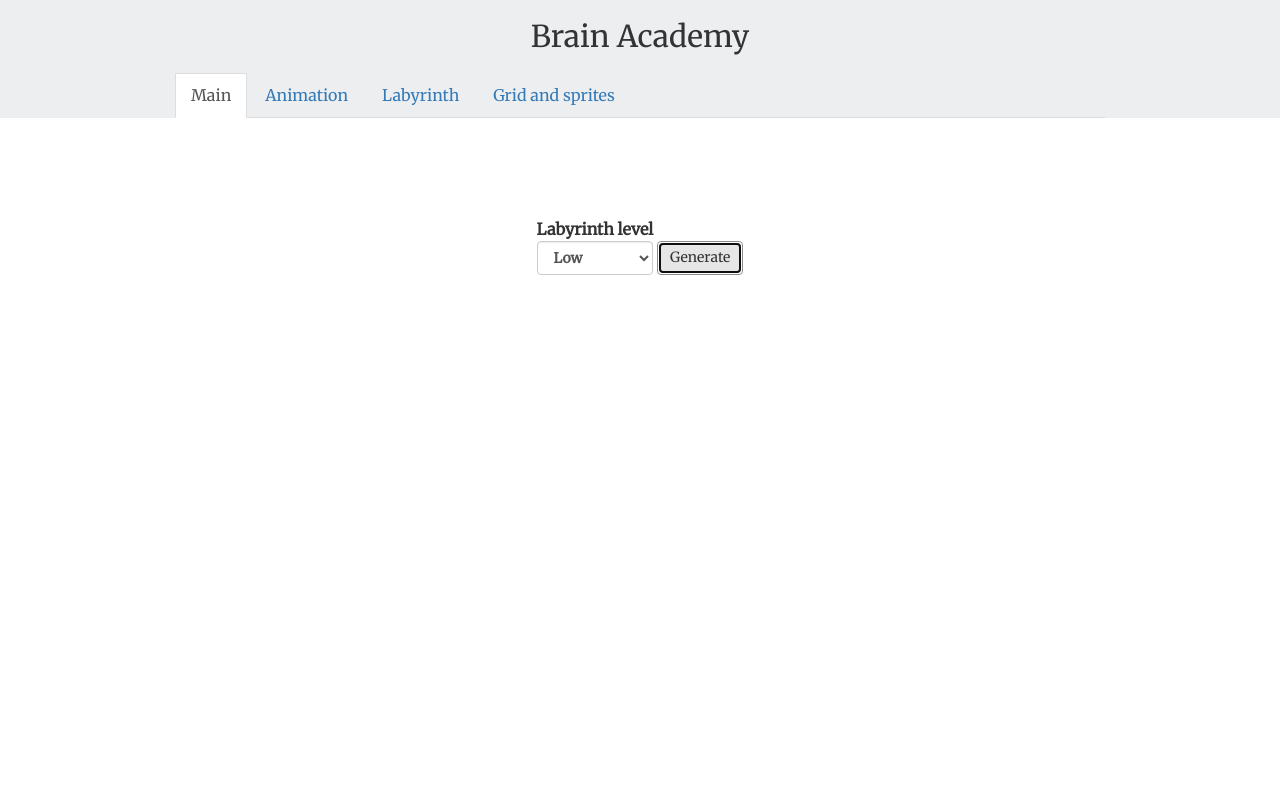
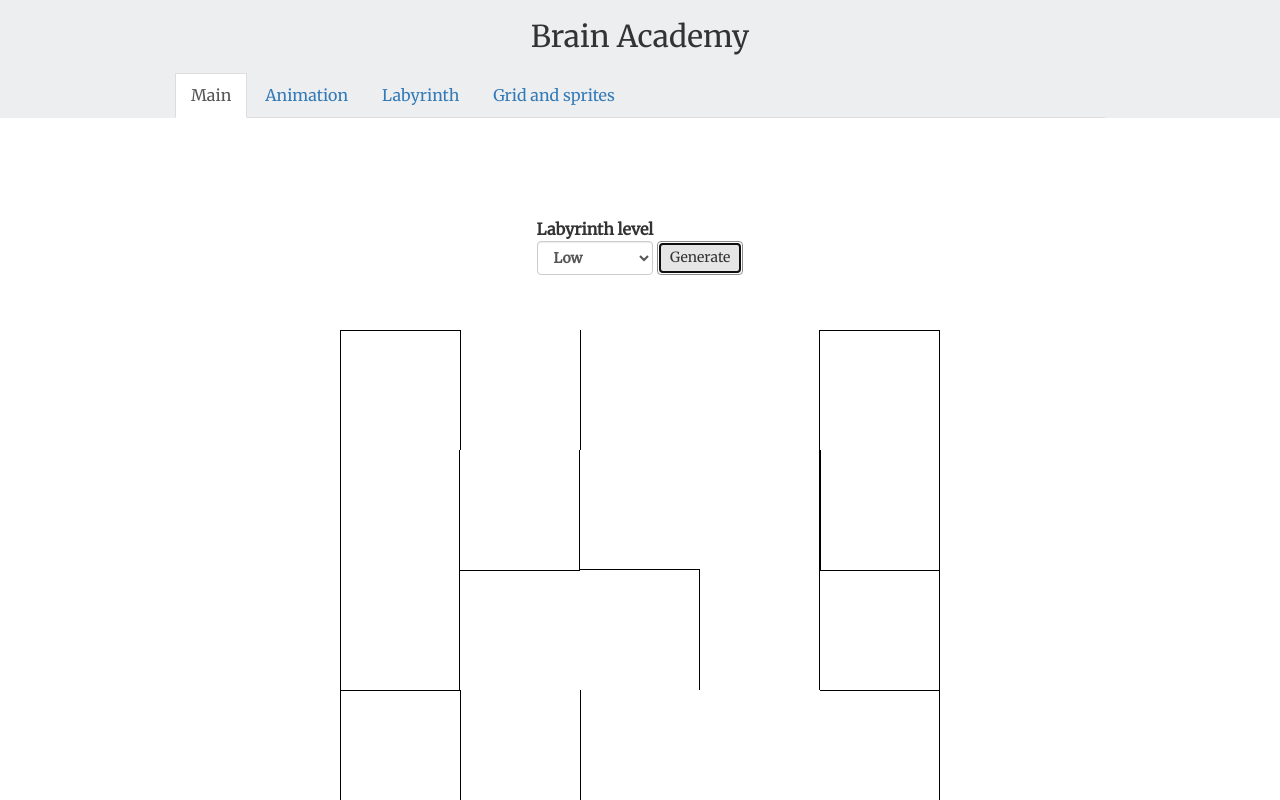
Before and after one commit to severjason/brainacademyGit, a website: page app/index.html in a window 1280 px wide. Both pictures are taken after a click on the button "Generate". Shown: the top 800 px of the page. Drawn offline with nearby package versions, Linux system fonts and the light colour scheme.

Commit message:
rewrited js from jquery to native js

```diff
--- a/app/js/main.js
+++ b/app/js/main.js
@@ -1,18 +1,22 @@
-(function ($) {
-    $(document).ready(function () {
+"use strict";
+(function () {
+    document.addEventListener('DOMContentLoaded', function () {
 
-        let mainObject = new function () {
-            this.labArray = [];
-            this.mainContent = $("#main_content");
-            this.nav = $("nav");
-            this.navLink = document.querySelectorAll("ul.nav-tabs > li");
-            this.quantityPerSide = 20;
-            this.random = function (min, max) {
+        let labyrinth = new function () {
+            let labArray = [];
+            let mainContent = document.getElementById("main_content");
+            //this.navLink = document.querySelectorAll("ul.nav-tabs > li");
+            let quantityPerSide = 20;
+            this.random = function (min, max, exclude = false) {
                 let rand = min - 0.5 + Math.random() * (max - min + 1);
                 rand = Math.round(Math.abs(rand));
+                while (exclude === rand) {
+                    rand = min - 0.5 + Math.random() * (max - min + 1);
+                    rand = Math.round(Math.abs(rand));
+                }
                 return rand;
             };
-            this.getCLass = function (number) {
+            this.getClass = function (number) {
                 switch (number) {
                     case 0:
                         return "top ";
@@ -31,66 +35,73 @@
                         break;
                 }
             };
-            this.generateLabyrinth = function () {
-                let lab = document.getElementById("labyrinth");
-                let labWidth = lab.offsetWidth;
-                lab.innerHTML = " ";
-                this.quantityPerSide = $("#labyrinth_level").find("option:selected").data("level");
+            this.generate = function () {
+                let labID = document.getElementById("labyrinth");
+                let labWidth = labID.offsetWidth;
+                labID.innerHTML = "";
+                quantityPerSide = document.querySelector("#labyrinth_level option:checked").dataset.level;
 
-                createArray();
-                for (let i = 0; i < this.quantityPerSide; i++) {
-                    for (let j = 0; j < this.quantityPerSide; j++) {
-                        lab.innerHTML+= "<div class='square'></div>";
-                        let innerDiv = document.querySelector("div.square");
-                        innerDiv.style.width = Math.floor(labWidth / this.quantityPerSide) + "px";
-                        //innerDiv.style["height"] = Math.floor(labWidth / this.quantityPerSide);
+                createLabArray();
 
+                for (let i = 0; i < quantityPerSide; i++) {
 
-                        /*lab.append(
-                            $(innerDiv)
-                                .css({
-                                    width: Math.floor(labWidth / this.quantityPerSide),
-                                    height: Math.floor(labWidth / this.quantityPerSide)
-                                })
-                                .addClass(this.labArray[i][j])
-                        );*/
+                    for (let j = 0; j < quantityPerSide; j++) {
+
+                        let newDiv = document.createElement("div");
+
+                        newDiv.className = "square ";
+                        newDiv.className += labArray[i][j];
+                        let CSS = {
+                            "width": Math.floor(labWidth / quantityPerSide) + "px",
+                            "height": Math.floor(labWidth / quantityPerSide) + "px"
+                        };
+
+                        for (let attribute in CSS) {
+
+                            if (CSS.hasOwnProperty(attribute)) {
+                                newDiv.style[attribute] = CSS[attribute];
                             }
                         }
-/*                for (let i = 0; i < this.quantityPerSide * this.quantityPerSide; i++) {
-                    lab.append(
-                        $(innerDiv)
-                            .css({
-                                width: Math.floor(labWidth / this.quantityPerSide),
-                                height: Math.floor(labWidth / this.quantityPerSide)
-                            })
-                            .addClass("br_" + this.random(1, 4) % 4)
-                    );
-                }*/
+
+                        labID.appendChild(newDiv);
+                    }
+                }
             };
             this.ajaxLoad = function (page) {
+
                 if (page != undefined) {
-                    $.ajax({
-                        url: "partials/" + page + ".html",
-                        type: "GET",
-                        dataType: "html",
-                        beforeSend: function () {
-                            mainObject.mainContent.empty();
-                        },
-                        error: function () {
-                            mainObject.mainContent.html('<span class="">DATA LOADING ERROR!</span>');
-                        },
-                        success: function (response) {
-                            mainObject.mainContent.html(response);
-                        }
-                    });
+
+                    mainContent.innerHTML = "";
+
+                    var request = new XMLHttpRequest();
+
+                    request.open("GET", "partials/" + page + ".html", true);
+
+                    request.onprogress = function () {
+                        mainContent.innerHTML = "<span class='ajaxInfo'>Loading...</span>";
+                    };
+
+                    request.onload = function (e) {
+
+                        if (request.readyState === 4) {
+
+                            // Check if the get was successful.
+                            if (request.status === 200) {
+                                mainContent.innerHTML = request.responseText;
+                            } else {
+                                mainContent.innerHTML = "<span class='ajaxInfo'>DATA LOADING ERROR!</span>";
+                                console.error(request.statusText);
                             }
                         }
                     };
 
+                    request.send(null);
+                }
 
-        let createArray = function () {
-            mainObject.labArray = [];
-            for (let i = 0; i < mainObject.quantityPerSide; i++) {
+            };
+            let createLabArray = function () {
+                labArray = [];
+                for (let i = 0; i < quantityPerSide; i++) {
 
                     let row = [];
 
@@ -101,97 +112,93 @@
                      right - 3
                      */
                     let topLineSwitcher = 0;
-                for (let j = 0; j < mainObject.quantityPerSide; j++) {
+                    for (let j = 0; j < quantityPerSide; j++) {
+                        let newElement = labyrinth.getClass(labyrinth.random(0, 3));
 
                         if (i === 0) {
-                        let newElement = mainObject.getCLass(mainObject.random(0, 3));
 
-                        if (j === 0 ) {
-                            row.push(mainObject.getCLass(0) + mainObject.getCLass(2));
+                            if (j === 0) {
+                                row.push(labyrinth.getClass(0) + labyrinth.getClass(2));
                             }
-                        else if (j === mainObject.quantityPerSide - 1) {
-                            row.push(mainObject.getCLass(0) + mainObject.getCLass(3));
+                            else if (j === quantityPerSide - 1) {
+                                row.push(labyrinth.getClass(0) + labyrinth.getClass(3));
                             }
                             else {
-                            /* if (newElement !== mainObject.getCLass(0)) {
+                                /* if (newElement !== labyrinth.getClass(0)) {
                                  topLineSwitcher++;
                                  }
                                  console.log(topLineSwitcher);
                                  if (topLineSwitcher <= 2) {
-                             row.push(mainObject.getCLass(mainObject.random(1, 3)));
+                                 row.push(labyrinth.getClass(labyrinth.random(1, 3)));
                                  }
                                  else {
-                             row.push(mainObject.getCLass(0));
+                                 row.push(labyrinth.getClass(0));
                                  }*/
-                            row.push(mainObject.getCLass(mainObject.random(1, 3)));
+                                row.push(labyrinth.getClass(labyrinth.random(1, 3)));
                             }
                         }
-                    else if (i === mainObject.quantityPerSide - 1 && j === 0) {
-                        row.push(mainObject.getCLass(1) + mainObject.getCLass(2));
-                    }
-                    else if (i === mainObject.quantityPerSide - 1 && j === mainObject.quantityPerSide - 1) {
-                        row.push(mainObject.getCLass(1) + mainObject.getCLass(3));
+                        else if (j === 0) {
+                            if (i === quantityPerSide - 1) {
+                                row.push(labyrinth.getClass(1) + labyrinth.getClass(2));
                             }
                             else {
-                        row.push(mainObject.getCLass(mainObject.random(0, 3)));
+                                row.push(labyrinth.getClass(2) + labyrinth.getClass(labyrinth.random(0, 3, 2)));
+                            }
+                        }
+                        else if (j === quantityPerSide - 1) {
+                            if (i === quantityPerSide - 1) {
+                                row.push(labyrinth.getClass(1) + labyrinth.getClass(3));
+                            }
+                            else {
+                                row.push(labyrinth.getClass(3) + labyrinth.getClass(labyrinth.random(0, 2)));
+                            }
+                        }
+                        else {
+                            row.push(newElement);
                         }
 
                     }
-                mainObject.labArray.push(row);
+                    labArray.push(row);
                     row = [];
                 }
             };
+        };
 
 
-
-
-        //console.table(mainObject.labArray);
-
-        $(document).on("change", mainObject.level, function () {
-            mainObject.generateLabyrinth();
+        document.querySelector("#labyrinth_level").addEventListener("change", function () {
+            labyrinth.generate();
         });
 
-        $(document).on("click", "button#generate", function () {
-            mainObject.generateLabyrinth();
+        document.querySelector("button#generate").addEventListener("click", function () {
+            labyrinth.generate();
         });
 
-        $(document).on("click", "ul.nav-tabs > li", function () {
-            mainObject.nav.find("li").removeClass("active");
-            $(this).addClass("active");
-            let page = $(this).data("page");
-            let defDiv = $("#default");
+        document.querySelectorAll("ul.nav-tabs li").forEach(function (li) {
+
+            li.addEventListener("click", function () {
+                document.querySelectorAll("nav li").forEach(function (li) {
+                    li.classList.remove("active")
+                });
+
+                this.classList.add("active");
+
+                let page = this.dataset.page;
+
+                let defDiv = document.getElementById("default");
+
                 if (page != undefined) {
-                defDiv.hide();
-                mainObject.ajaxLoad(page);
+                    defDiv.style.display = "none";
+                    labyrinth.ajaxLoad(page);
                 }
                 else {
-                mainObject.mainContent.empty();
-                defDiv.show();
+                    document.getElementById("main_content").innerHTML = "";
+                    defDiv.style.display = "block";
                 }
+
+            })
         });
-
-
-/*
-        mainObject.navLink.on("click", function () {
-            mainObject.nav.find("li").removeClass("active");
-            $(this).addClass("active");
-            let page = $(this).data("page");
-            let defDiv = $("#default");
-            if (page != undefined) {
-                defDiv.hide();
-                mainObject.ajaxLoad(page);
-            }
-            else {
-                mainObject.mainContent.empty();
-                defDiv.show();
-            }
-        });
-*/
-
-
-
 
     });
 
 
-})(jQuery);
+})();
--- a/app/scss/modules/_sections.scss
+++ b/app/scss/modules/_sections.scss
@@ -11,6 +11,12 @@ div#default {
 
 div#main_content {
   @extend %defaultContainer;
+
+  .ajaxInfo {
+    display: block;
+    text-align: center;
+    margin: 0 auto;
+  }
 
   .my_row {
     display: flex;
```
Also changed, not shown: app/index.html (+2 -1 lines), app/partials/labyrinth.html (+2 -1 lines), app/css/main.css. Lines whose indentation alone changed are shown as unchanged.
